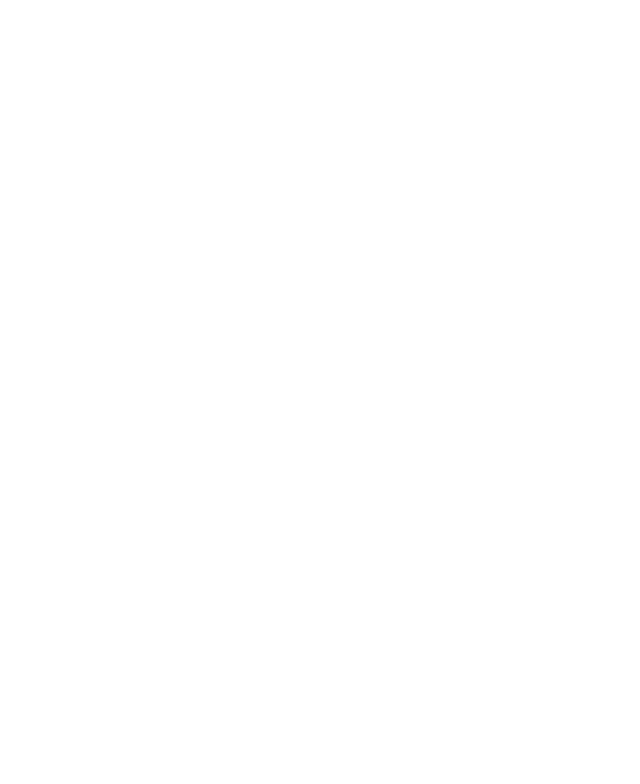
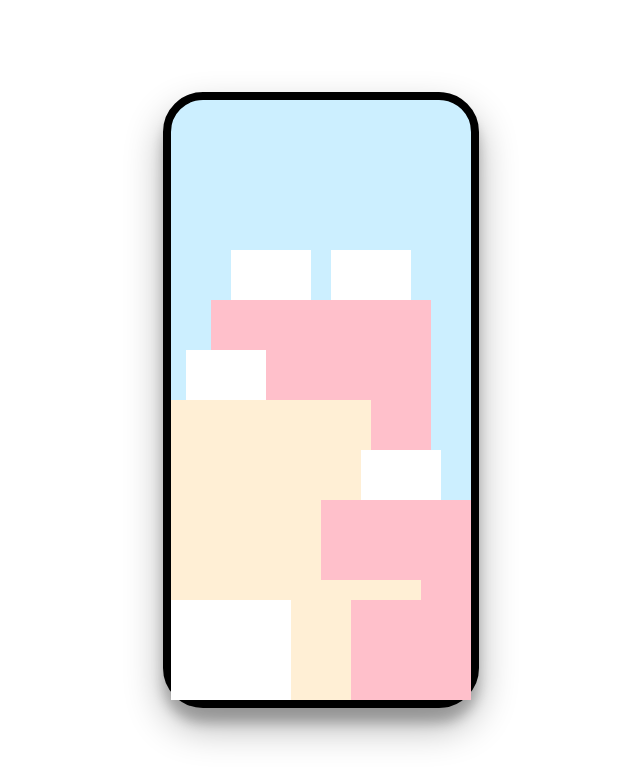
Before and after one commit to ExequielWiedermann/css_animaciones, a plain HTML site: page apilamiento.html in a window 1280 px wide. Shown: the whole page, without its empty margins (319-959 px from the left). Drawn offline with Linux system fonts and the light colour scheme.

Commit message:
Arreglando porque no se veía el z-index

```diff
--- a/apilamiento.html
+++ b/apilamiento.html
@@ -6,20 +6,141 @@
     <meta http-equiv="X-UA-Compatible" content="IE=edge">
     <meta name="viewport" content="width=device-width, initial-scale=1.0">
     <title>Apilamiento</title>
+    <style>
+        body {
+            display: grid;
+            height: 100vh;
+            margin: 0;
+            place-items: center;
+            width: 100%;
+        }
+
+        .phone {
+            background: #CCEFFF;
+            border: 8px solid black;
+            border-radius: 40px;
+            box-shadow: 0 19px 38px rgba(0, 0, 0, 0.30), 0 15px 12px rgba(0, 0, 0, 0.22);
+            height: 600px;
+            position: relative;
+            width: 300px;
+        }
+
+        .layer-1 {
+            background: white;
+            bottom: 0;
+            height: 450px;
+            position: absolute;
+            right: 60px;
+            width: 80px;
+            z-index: 1;
+        }
+
+        .layer-2 {
+            background: white;
+            bottom: 0;
+            height: 450px;
+            position: absolute;
+            left: 60px;
+            width: 80px;
+            z-index: 2;
+        }
+
+        .layer-3 {
+            background: pink;
+            bottom: 0;
+            height: 400px;
+            left: 0;
+            margin: 0 auto;
+            position: absolute;
+            right: 0;
+            width: 220px;
+            z-index: 3;
+        }
+
+        .layer-4 {
+            background: white;
+            bottom: 0;
+            height: 350px;
+            left: 15px;
+            position: absolute;
+            width: 80px;
+            z-index: 4;
+        }
+
+        .layer-5 {
+            background: papayawhip;
+            bottom: 0;
+            height: 300px;
+            position: absolute;
+            width: 200px;
+            z-index: 5;
+        }
+
+        .layer-6 {
+            background: white;
+            bottom: 0;
+            height: 250px;
+            position: absolute;
+            right: 30px;
+            width: 80px;
+            z-index: 6;
+        }
+
+        .layer-7 {
+            background: pink;
+            bottom: 0;
+            height: 200px;
+            position: absolute;
+            right: 0;
+            width: 150px;
+            z-index: 7;
+        }
+
+        .layer-8 {
+            background: papayawhip;
+            bottom: 0;
+            height: 120px;
+            left: 0;
+            margin: 0 auto;
+            position: absolute;
+            right: 0;
+            width: 200px;
+            z-index: 8;
+        }
+
+        .layer-9 {
+            background: white;
+            bottom: 0;
+            height: 100px;
+            position: absolute;
+            width: 120px;
+            z-index: 9;
+        }
+
+        .layer-10 {
+            background: pink;
+            bottom: 0;
+            height: 100px;
+            position: absolute;
+            right: 0;
+            width: 120px;
+            z-index: 10;
+        }
+    </style>
 </head>
 
 <body>
     <div class="phone">
-        <div class="layer1"></div>
-        <div class="layer2"></div>
-        <div class="layer3"></div>
-        <div class="layer4"></div>
-        <div class="layer5"></div>
-        <div class="layer6"></div>
-        <div class="layer7"></div>
-        <div class="layer8"></div>
-        <div class="layer9"></div>
-        <div class="layer10"></div>
+        <div class="layer-1"></div>
+        <div class="layer-2"></div>
+        <div class="layer-3"></div>
+        <div class="layer-4"></div>
+        <div class="layer-5"></div>
+        <div class="layer-6"></div>
+        <div class="layer-7"></div>
+        <div class="layer-8"></div>
+        <div class="layer-9"></div>
+        <div class="layer-10"></div>
     </div>
 </body>
 
```
